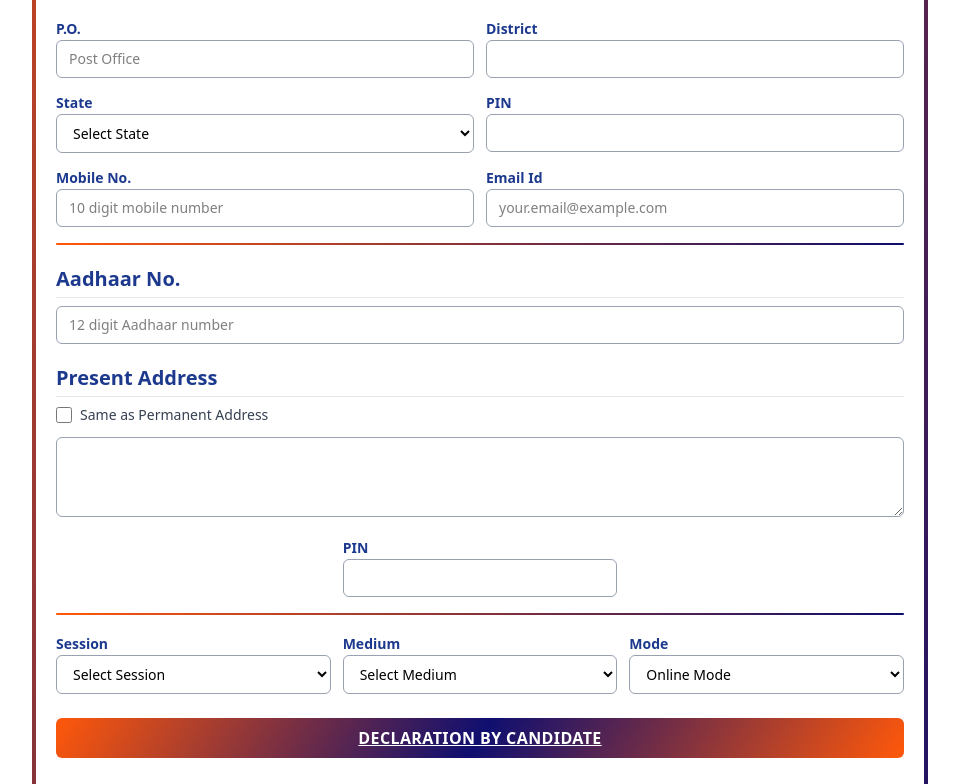
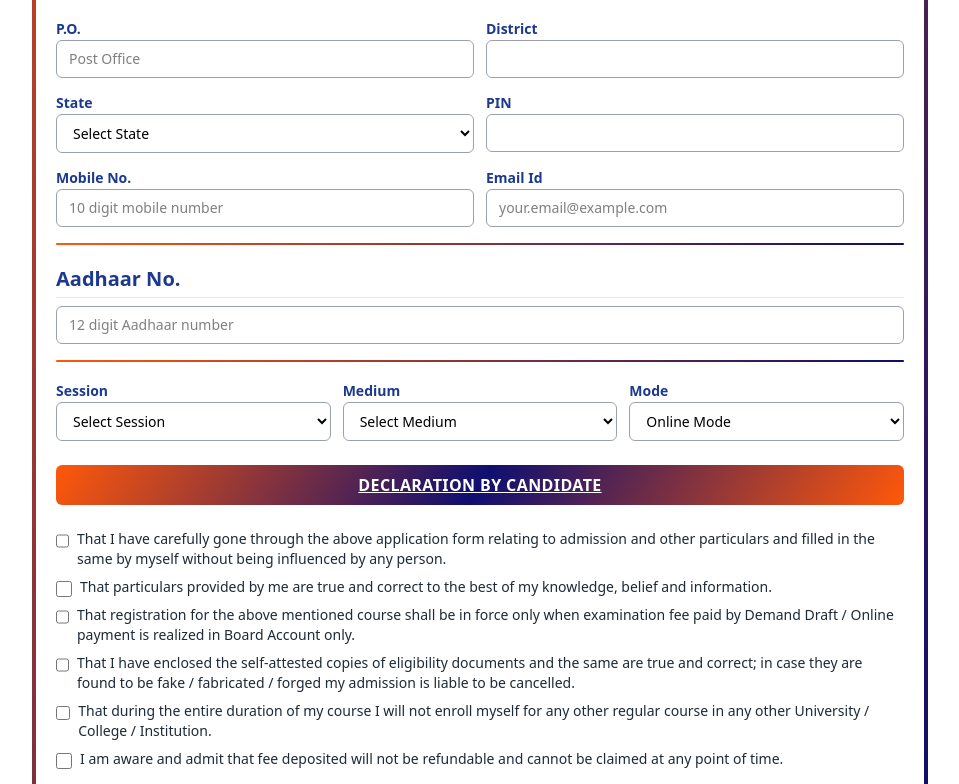
Before and after one commit to SudeepAcharjee/DBOS, a React (Vite) app: page / in a window 1280 px wide. Shown: the part 1305-2089 px from the top of the page, without its empty margins (160-1119 px from the left). Built offline with nearby package versions, Linux system fonts and the light colour scheme.

Commit message:
Form update

```diff
--- a/src/components/Form.jsx
+++ b/src/components/Form.jsx
@@ -56,8 +56,8 @@ const Form = () => {
     mode: "Virtual Mode",
     // New optional fields
     admissionBy: "",
-    centerName: "",
-    centerCode: "",
+    centreName: "",
+    centreCode: "",
     coordinatorName: "",
     coordinatorCode: "",
     sameAsPermanent: false,
@@ -91,8 +91,6 @@ const Form = () => {
     "email",
     "permanentPin",
     "aadhaar",
-    "presentAddress",
-    "presentPin",
     "examName",
     "board",
     "yearOfPassing",
@@ -241,8 +239,8 @@ const Form = () => {
     medium: "Medium",
     mode: "Mode",
     admissionBy: "Admission By",
-    centerName: "Center Name",
-    centerCode: "Center Code",
+    centreName: "Centre Name",
+    centreCode: "Centre Code",
     coordinatorName: "Coordinator Name",
     coordinatorCode: "Coordinator Code",
     photoFile: "Passport Size Photo",
@@ -660,8 +658,9 @@ const Form = () => {
         mobile: form.mobile,
         email: form.email,
         aadhaar: form.aadhaar,
-        presentAddress: form.presentAddress,
-        presentPin: form.presentPin,
+        // map present address/pin to permanent
+        presentAddress: form.permanentAddress,
+        presentPin: form.permanentPin,
         examName: form.examName,
         board: form.board,
         yearOfPassing: form.yearOfPassing,
@@ -672,8 +671,8 @@ const Form = () => {
         medium: form.medium,
         mode: form.mode,
         admissionBy: form.admissionBy || "",
-        centerName: form.centerName || "",
-        centerCode: form.centerCode || "",
+        centreName: form.centreName || "",
+        centreCode: form.centreCode || "",
         coordinatorName: form.coordinatorName || "",
         coordinatorCode: form.coordinatorCode || "",
         previousQualifyingExam: form.previousQualifyingExam || "",
@@ -954,20 +953,20 @@ const Form = () => {
                 >
                   <option value="">Select</option>
                   <option value="Study Centre">Study Centre</option>
-                  <option value="Counseling Center">Counseling Center</option>
+                  <option value="Counseling Centre">Counseling Centre</option>
                   <option value="State Cordinator">State Cordinator</option>
                 </select>
               </div>
 
-              {form.admissionBy === "Study Center" && (
+              {form.admissionBy === "Study Centre" && (
                 <div className="grid grid-cols-1 md:grid-cols-2 gap-3">
                   <div>
                     <label className={labelClass}>Centre Name</label>
                     <input
                       className={inputClass}
                       type="text"
-                      name="centerName"
-                      value={form.centerName}
+                      name="centreName"
+                      value={form.centreName}
                       onChange={handleInputChange}
                     />
                   </div>
@@ -976,22 +975,22 @@ const Form = () => {
                     <input
                       className={inputClass}
                       type="text"
-                      name="centerCode"
-                      value={form.centerCode}
+                      name="centreCode"
+                      value={form.centreCode}
                       onChange={handleInputChange}
                     />
                   </div>
                 </div>
               )}
 
-              {form.admissionBy === "Counseling Center" && (
+              {form.admissionBy === "Counseling Centre" && (
                 <div>
-                  <label className={labelClass}>Center Name</label>
+                  <label className={labelClass}>Centre Name</label>
                   <input
                     className={inputClass}
                     type="text"
-                    name="centerName"
-                    value={form.centerName}
+                    name="centreName"
+                    value={form.centreName}
                     onChange={handleInputChange}
                   />
                 </div>
@@ -1355,7 +1354,7 @@ const Form = () => {
                 </div>
               </div>
 
-              <div className={sectionTitleClass}>Permanent Address</div>
+              <div className={sectionTitleClass}>Address</div>
               <div>
                 <label className={labelClass}>Address Details</label>
                 <textarea
@@ -1477,55 +1476,7 @@ const Form = () => {
                 />
               </div>
 
-              <div className={sectionTitleClass}>Present Address</div>
-              <div className="mb-3">
-                <label className="flex items-center gap-2 cursor-pointer">
-                  <input
-                    type="checkbox"
-                    checked={form.sameAsPermanent}
-                    onChange={(e) => {
-                      setForm((prev) => ({
-                        ...prev,
-                        sameAsPermanent: e.target.checked,
-                        presentAddress: e.target.checked
-                          ? prev.permanentAddress
-                          : prev.presentAddress,
-                        presentPin: e.target.checked
-                          ? prev.permanentPin
-                          : prev.presentPin,
-                      }));
-                    }}
-                    className="w-4 h-4 text-blue-600 border-gray-300 rounded"
-                  />
-                  <span className="text-sm text-gray-700">
-                    Same as Permanent Address
-                  </span>
-                </label>
-              </div>
-              <div>
-                <textarea
-                  className={`${inputClass} min-h-20 resize-y`}
-                  name="presentAddress"
-                  value={form.presentAddress}
-                  onChange={handleInputChange}
-                  disabled={form.sameAsPermanent}
-                />
-              </div>
-              <div className="grid grid-cols-3 gap-3">
-                <div></div>
-                <div>
-                  <label className={labelClass}>PIN</label>
-                  <input
-                    className={inputClass}
-                    type="text"
-                    name="presentPin"
-                    value={form.presentPin}
-                    onChange={handleInputChange}
-                    disabled={form.sameAsPermanent}
-                  />
-                </div>
-                <div></div>
-              </div>
+              {/* Present Address removed: using Permanent Address only */}
 
               <div
                 className="my-4 rounded-md"
--- a/src/components/StudentDetail.jsx
+++ b/src/components/StudentDetail.jsx
@@ -360,17 +360,17 @@ const StudentDetail = ({ studentId }) => {
               />
             </div>
 
-            {/* Center/Coordinator Details */}
-            {student.admissionBy === "Study Center" && (
+            {/* Centre/Coordinator Details */}
+            {student.admissionBy === "Study Centre" && (
               <div className="grid grid-cols-1 md:grid-cols-2 gap-3">
-                {renderField("Center Name", "centerName", student.centerName)}
-                {renderField("Center Code", "centerCode", student.centerCode)}
+                {renderField("Centre Name", "centreName", student.centreName)}
+                {renderField("Centre Code", "centreCode", student.centreCode)}
               </div>
             )}
 
-            {student.admissionBy === "Counseling Center" && (
+            {student.admissionBy === "Counseling Centre" && (
               <div>
-                {renderField("Center Name", "centerName", student.centerName)}
+                {renderField("Centre Name", "centreName", student.centreName)}
               </div>
             )}
 
@@ -600,9 +600,9 @@ const StudentDetail = ({ studentId }) => {
               </div>
             </div>
 
-            {/* Permanent Address */}
+            {/* Address */}
             <div className="mt-5 mb-2 text-xl font-bold text-blue-900 border-b border-gray-200 pb-1">
-              Permanent Address
+              Address
             </div>
             <div>
               <label className="text-sm font-semibold text-blue-900">
@@ -657,25 +657,7 @@ const StudentDetail = ({ studentId }) => {
             </div>
             <div>{renderField("", "aadhaar", student.aadhaar)}</div>
 
-            {/* Present Address */}
-            <div className="mt-5 mb-2 text-xl font-bold text-blue-900 border-b border-gray-200 pb-1 print-avoid-break">
-              Present Address
-            </div>
-            <div className="print-avoid-break">
-              <label className="text-sm font-semibold text-blue-900">
-                Address Details
-              </label>
-              <textarea
-                value={editData.presentAddress || student.presentAddress || ""}
-                onChange={(e) =>
-                  handleInputChange("presentAddress", e.target.value)
-                }
-                className="w-full px-3 py-2 border border-gray-400 rounded-md text-sm focus:outline-none focus:ring-2 focus:ring-blue-500 print:border-gray-800 print:border-2 min-h-20 resize-y"
-                readOnly={!isEditing}
-              />
-            </div>
-
-
+            {/* Present Address removed */}
             <div
               className="my-4 rounded-md"
               style={{
```
